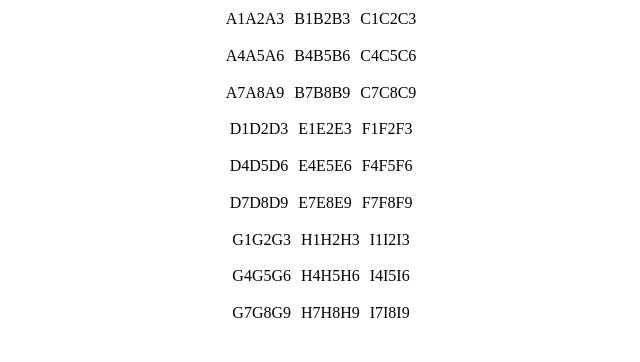
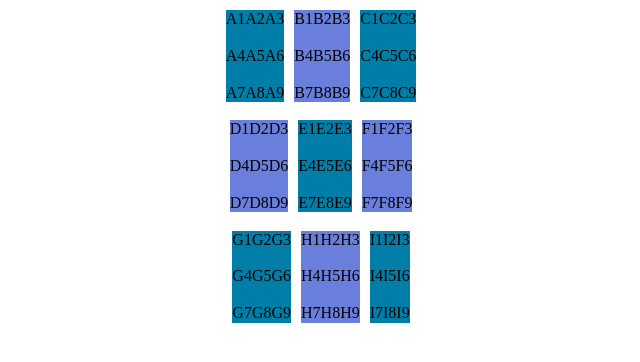
Before and after one commit to RichardRosenblat/wave-function-collapse, a React (Create React App) app: page / in a window 1280 px wide. Shown: the top 362 px of the page, without its empty margins (314-954 px from the left). Built offline with nearby package versions, Linux system fonts and the light colour scheme.

Commit message:
add colors

```diff
--- a/src/components/SquaresArea/SquaresArea.module.scss
+++ b/src/components/SquaresArea/SquaresArea.module.scss
@@ -1,4 +1,14 @@
+@import "../../styles/variables";
+
 .line {
     display: flex;
-    margin-right: 10px;
 }
+.color-1 {
+    background-color: $blue1;
+}
+.color-2 {
+    background-color: $blue2;
+}
+.between-lines {
+    width: 10px;
+}
--- a/src/components/SquaresArea/index.tsx
+++ b/src/components/SquaresArea/index.tsx
@@ -1,14 +1,21 @@
 import Styles from "./SquaresArea.module.scss";
 
+type xOptions = "right" | "middle" | "left";
+
+type yOptions = "top" | "center" | "bottom";
+
+type colorOptions = "color-1" | "color-2";
 interface props {
 	id?: string;
-	x: "right" | "middle" | "left";
-	y: "top" | "center" | "bottom";
+	x: xOptions;
+	y: yOptions;
 }
 
-const SquaresArea = ({ id }: props) => {
+const SquaresArea = ({ id, x, y }: props) => {
+	const color = getBackgroundColor(x, y);
 	return (
-		<div>
+		<>
+		<div className={Styles[color]}>
 			<div className={Styles.line}>
 				<div>{id}1</div>
 				<div>{id}2</div>
@@ -27,7 +34,27 @@ const SquaresArea = ({ id }: props) => {
 				<div>{id}9</div>
 			</div>
 		</div>
+		<div className={Styles['between-lines']}></div>
+		</>
 	);
+
+	function getBackgroundColor(x: xOptions, y: yOptions): colorOptions {
+		const map = {
+			right: 1,
+			middle: 2,
+			left: 3,
+
+			top: 1,
+			center: 2,
+			bottom: 3,
+		};
+
+		if (Math.abs(map[x] - map[y]) === 1) {
+			return "color-1";
+		}
+
+		return "color-2";
+	}
 };
 
 export default SquaresArea;
--- a/src/index.css
+++ b/src/index.css
@@ -0,0 +1,3 @@
+body {
+    background-color: #ddfdfe;
+}
--- /dev/null
+++ b/src/styles/_variables.scss
@@ -0,0 +1,10 @@
+$black: #1f271b;
+$green: #31e981;
+$blue1: #6a7fdb;
+$blue2: #007ea7;
+$white: #ddfdfe;
+
+
+$max_width_to_mobile: 768px;
+$width_mobile: 100%;
+$width_desktop: 50%;
```
Also changed, not shown: src/styles/pallete.txt.
